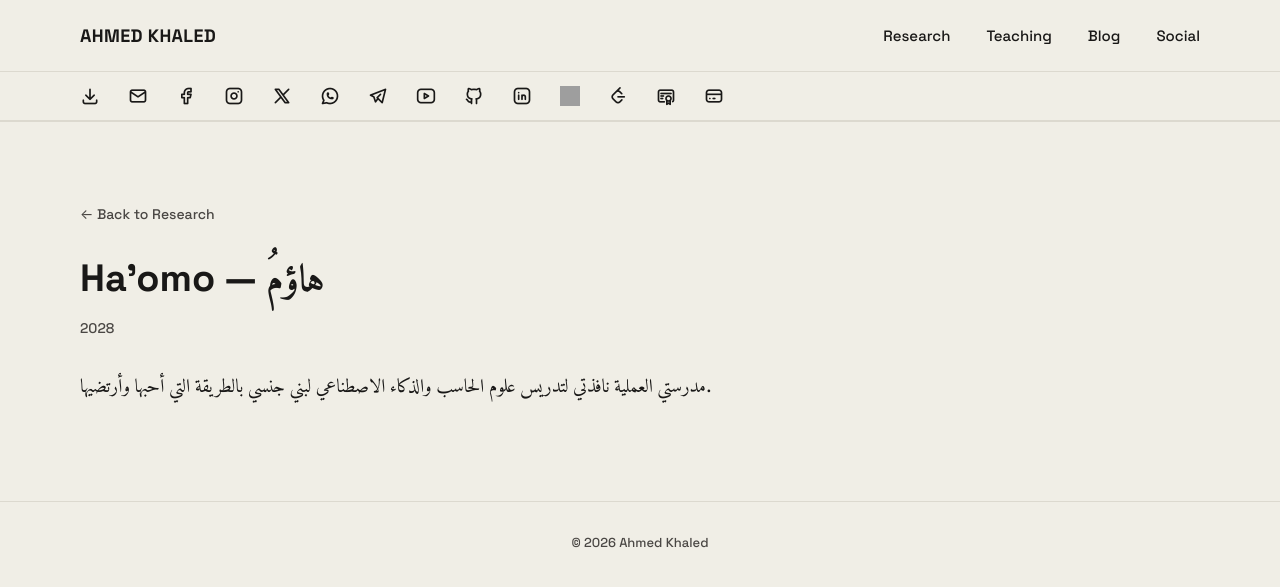
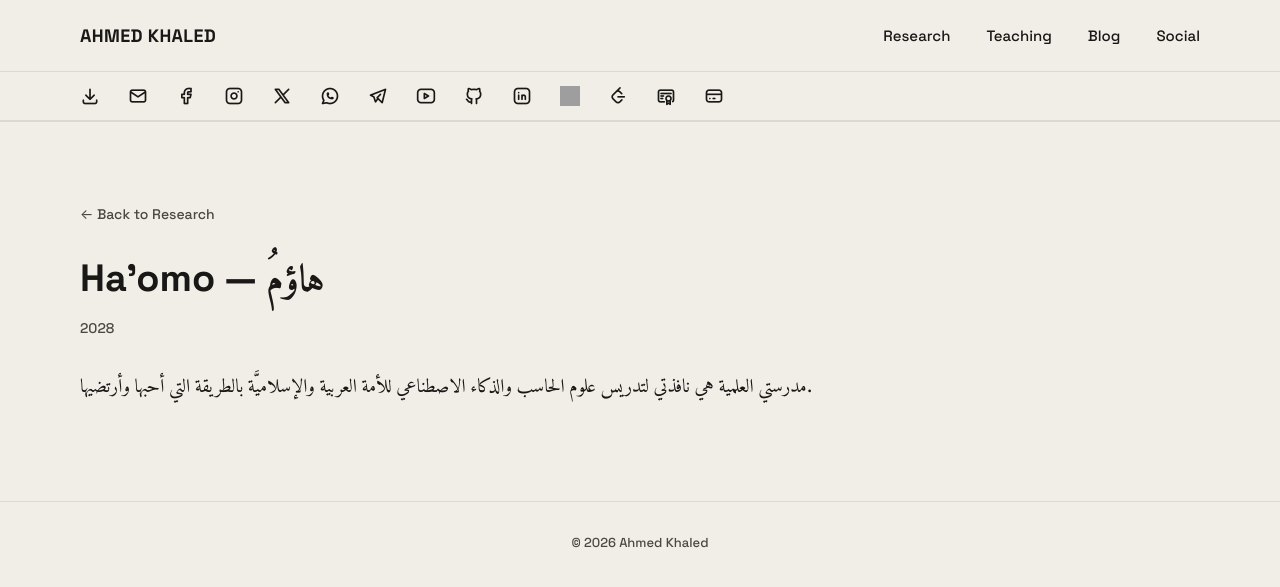
Before and after one commit to sweta-ahmedkhaled/sweta-ahmedkhaled.github.io, a Jekyll site: the page built from _research/Ha'omo.md, in a window 1280 px wide. Shown: the top 587 px of the page. Built offline with Jekyll 4.4.1, drawn with Linux system fonts in a browser that asks for light colours; grey boxes are pictures that could not be loaded.

Commit message:
auto-publish: 2026-08-21 14:51

```diff
--- a/_research/Ha'omo.md
+++ b/_research/Ha'omo.md
@@ -4,4 +4,4 @@ year: "2028"
 order: 5
 tagline: A School for Teaching People Computer Science and Artificial Intelligence
 ---
-مدرستي العملية نافذتي لتدريس علوم الحاسب  والذكاء الاصطناعي لبني جنسي بالطريقة التي أحبها وأرتضيها.
+مدرستي العلمية هي نافذتي لتدريس علوم الحاسب  والذكاء الاصطناعي للأمة العربية والإسلاميَّة بالطريقة التي أحبها وأرتضيها.
```
Also changed, not shown: _research/Master THESIS.md (+1 -0 lines).
